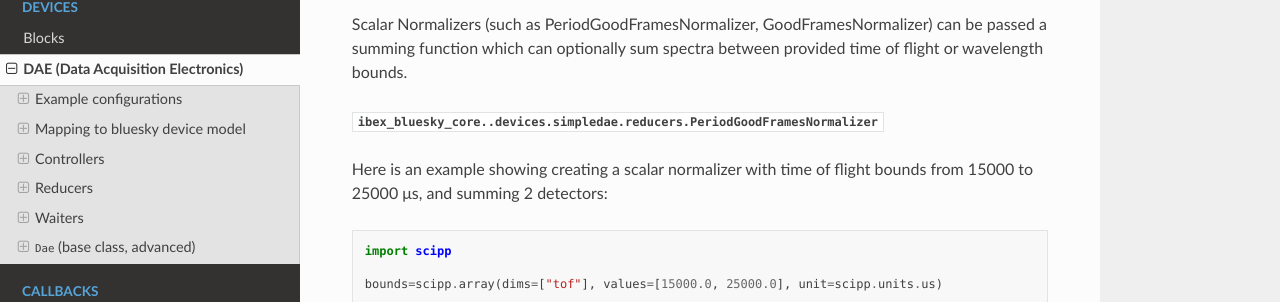
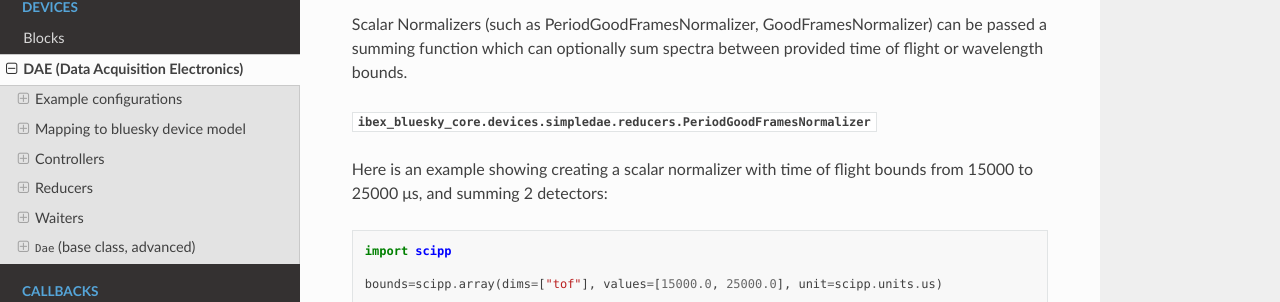
Before and after one commit to ISISComputingGroup/ibex_bluesky_core, a Sphinx documentation site: the page built from doc/devices/dae.md, in a window 1280 px wide and 900 px high, scrolled down 4640 px. Shown: the part 145-447 px from the top of the window. Built offline with Sphinx 7.4.7 and the Read the Docs theme 3.1.0, drawn with Linux system fonts in a browser that asks for light colours; pages that are not in the unit, such as notebooks, are missing from menus.

Commit message:
fix py obj path

```diff
--- a/doc/devices/dae.md
+++ b/doc/devices/dae.md
@@ -210,7 +210,7 @@ Published signals:
 Scalar Normalizers (such as PeriodGoodFramesNormalizer, GoodFramesNormalizer) can be passed a
 summing function which can optionally sum spectra between provided time of flight or wavelength bounds.
 
-{py:obj}`ibex_bluesky_core..devices.simpledae.reducers.PeriodGoodFramesNormalizer`
+{py:obj}`ibex_bluesky_core.devices.simpledae.reducers.PeriodGoodFramesNormalizer`
 
 
 Here is an example showing creating a scalar normalizer with time of flight bounds from 15000 to 25000 μs, and summing 2 detectors:
```
